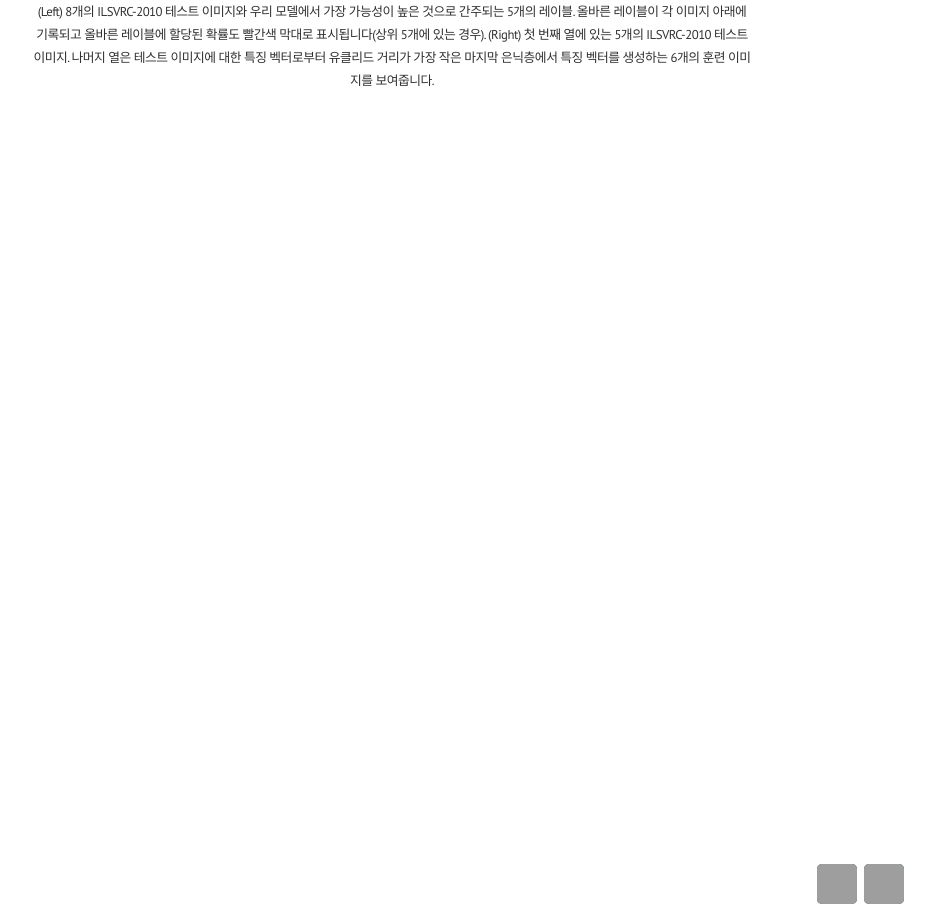
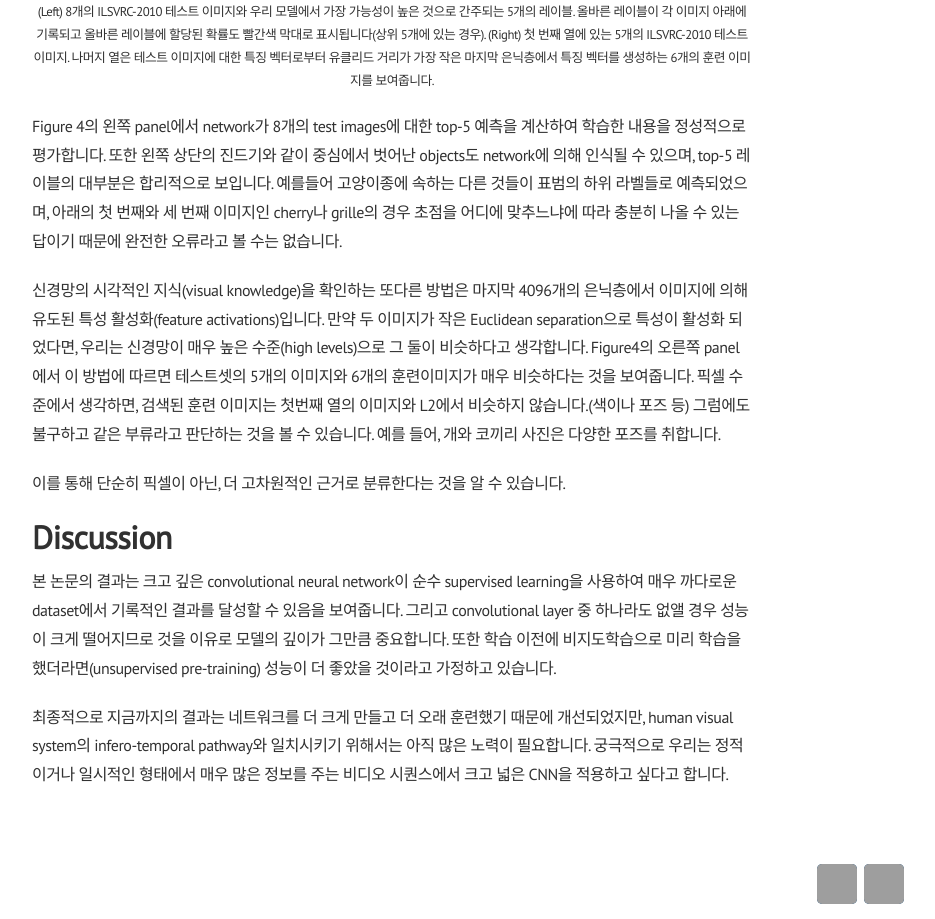
Before and after one commit to museonghwang/museonghwang.github.io, a Jekyll site: the page built from _posts/2022-07-15-paper-alexnet.md, in a window 1280 px wide and 1400 px high, scrolled down 18617 px. Shown: the part 481-1400 px from the top of the window, without its empty margins (248-1183 px from the left). Built offline with Jekyll 4.4.1, drawn with Linux system fonts in a browser that asks for light colours; nearby versions of some CDN libraries; our own code applies the rules of GitHub Pages for plain Markdown files; formulas are drawn with MathJax 3; comment, search, counter and statistics services are not loaded; grey boxes are pictures that could not be loaded.

Commit message:
alexnet update

```diff
--- a/_posts/2022-07-15-paper-alexnet.md
+++ b/_posts/2022-07-15-paper-alexnet.md
@@ -461,3 +461,23 @@ ILSVRC-2012 test set labels은 라벨링이 되어있지 않아서 우리가 시
 </p>
 
 <p align="center" style="font-size:80%">(Left) 8개의 ILSVRC-2010 테스트 이미지와 우리 모델에서 가장 가능성이 높은 것으로 간주되는 5개의 레이블. 올바른 레이블이 각 이미지 아래에 기록되고 올바른 레이블에 할당된 확률도 빨간색 막대로 표시됩니다(상위 5개에 있는 경우). (Right) 첫 번째 열에 있는 5개의 ILSVRC-2010 테스트 이미지. 나머지 열은 테스트 이미지에 대한 특징 벡터로부터 유클리드 거리가 가장 작은 마지막 은닉층에서 특징 벡터를 생성하는 6개의 훈련 이미지를 보여줍니다.</p>
+
+
+Figure 4의 왼쪽 panel에서 network가 8개의 test images에 대한 top-5 예측을 계산하여 학습한 내용을 정성적으로 평가합니다. 또한 왼쪽 상단의 진드기와 같이 중심에서 벗어난 objects도 network에 의해 인식될 수 있으며, top-5 레이블의 대부분은 합리적으로 보입니다. 예를들어 고양이종에 속하는 다른 것들이 표범의 하위 라벨들로 예측되었으며, 아래의 첫 번째와 세 번째 이미지인 cherry나 grille의 경우 초점을 어디에 맞추느냐에 따라 충분히 나올 수 있는 답이기 때문에 완전한 오류라고 볼 수는 없습니다.
+
+
+신경망의 시각적인 지식(visual knowledge)을 확인하는 또다른 방법은 마지막 4096개의 은닉층에서 이미지에 의해 유도된 특성 활성화(feature activations)입니다. 만약 두 이미지가 작은 Euclidean separation으로 특성이 활성화 되었다면, 우리는 신경망이 매우 높은 수준(high levels)으로 그 둘이 비슷하다고 생각합니다. Figure4의 오른쪽 panel에서 이 방법에 따르면 테스트셋의 5개의 이미지와 6개의 훈련이미지가 매우 비슷하다는 것을 보여줍니다. 픽셀 수준에서 생각하면, 검색된 훈련 이미지는 첫번째 열의 이미지와 L2에서 비슷하지 않습니다.(색이나 포즈 등) 그럼에도 불구하고 같은 부류라고 판단하는 것을 볼 수 있습니다. 예를 들어, 개와 코끼리 사진은 다양한 포즈를 취합니다.
+
+
+이를 통해 단순히 픽셀이 아닌, 더 고차원적인 근거로 분류한다는 것을 알 수 있습니다.
+
+
+
+
+
+# Discussion
+
+본 논문의 결과는 크고 깊은 convolutional neural network이 순수 supervised learning을 사용하여 매우 까다로운 dataset에서 기록적인 결과를 달성할 수 있음을 보여줍니다. 그리고 convolutional layer 중 하나라도 없앨 경우 성능이 크게 떨어지므로 것을 이유로 모델의 깊이가 그만큼 중요합니다. 또한 학습 이전에 비지도학습으로 미리 학습을 했더라면(unsupervised pre-training) 성능이 더 좋았을 것이라고 가정하고 있습니다.
+
+
+최종적으로 지금까지의 결과는 네트워크를 더 크게 만들고 더 오래 훈련했기 때문에 개선되었지만, human visual system의 infero-temporal pathway와 일치시키기 위해서는 아직 많은 노력이 필요합니다. 궁극적으로 우리는 정적이거나 일시적인 형태에서 매우 많은 정보를 주는 비디오 시퀀스에서 크고 넓은 CNN을 적용하고 싶다고 합니다.
```
